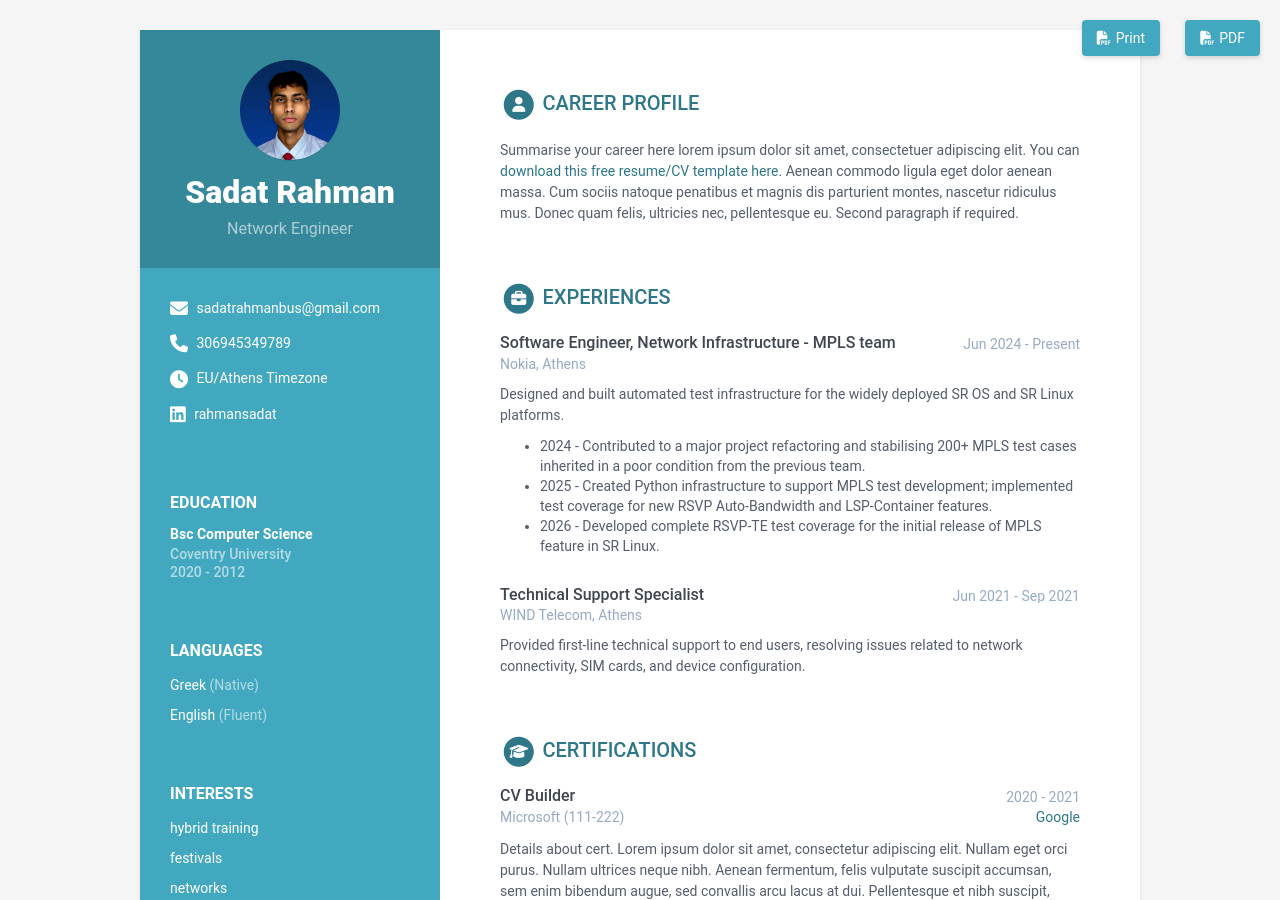
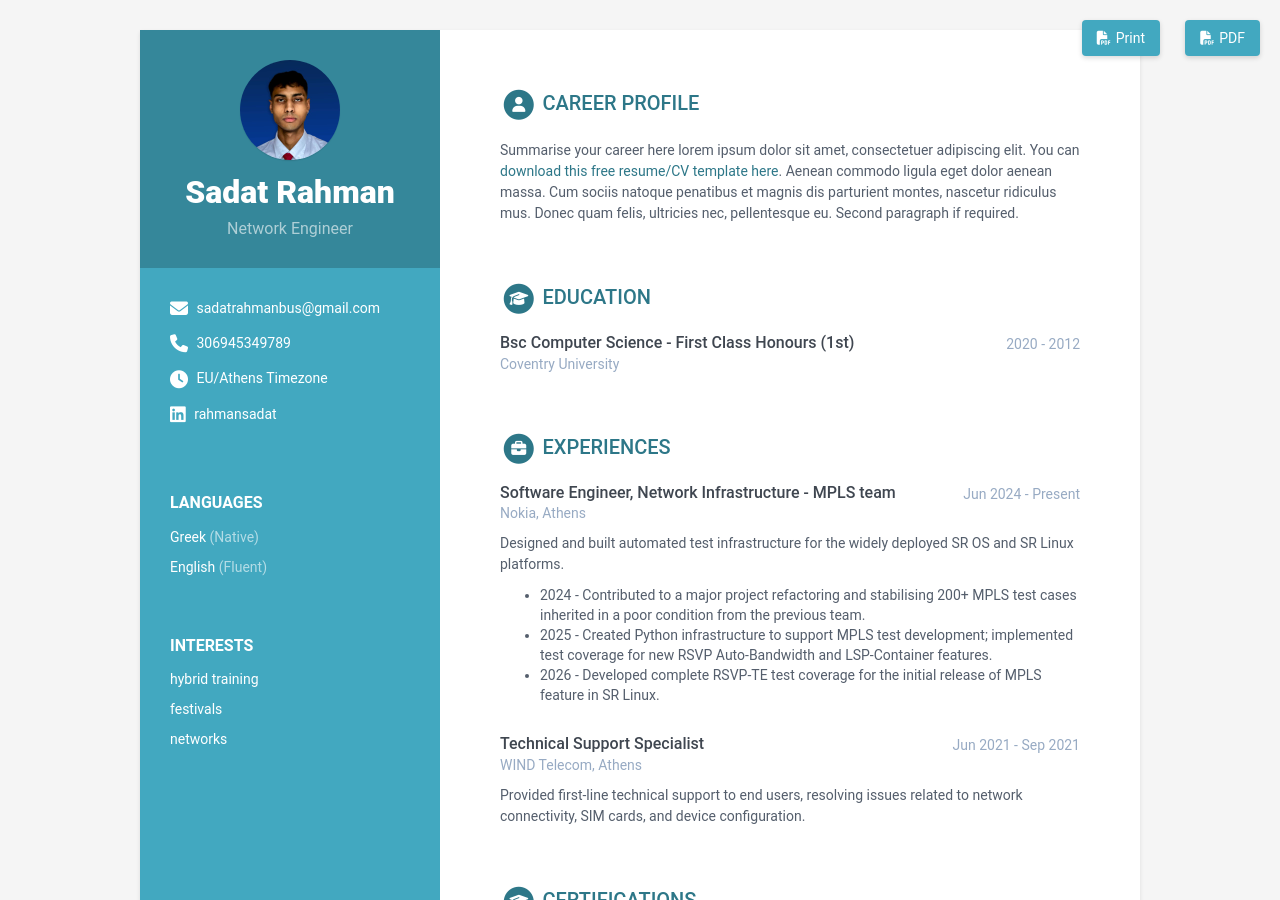
Before and after one commit to rahmansadat/rahmansadat.github.io, a Jekyll site: the page built from index.html, in a window 1280 px wide and 900 px high. Built offline with Jekyll 4.4.1, drawn with Linux system fonts in a browser that asks for light colours; nearby versions of some CDN libraries; library files that are not in the unit come from our copies.

```diff
--- a/_data/data.yml
+++ b/_data/data.yml
@@ -5,7 +5,7 @@
 sidebar:
   position: left # position of the sidebar : left or right
   # about: True # set to False or comment line if you want to remove the "how to use?" in the sidebar
-  education: True # set to False if you want education in main section instead of in sidebar
+  education: False # set to False if you want education in main section instead of in sidebar
 
   # Profile information
   name: Sadat Rahman
@@ -68,7 +68,7 @@ career-profile:
 education:
   title: Education
   info:
-  - degree: Bsc Computer Science
+  - degree: Bsc Computer Science - First Class Honours (1st)
     university: Coventry University
     time: 2020 - 2012
     details:
```
